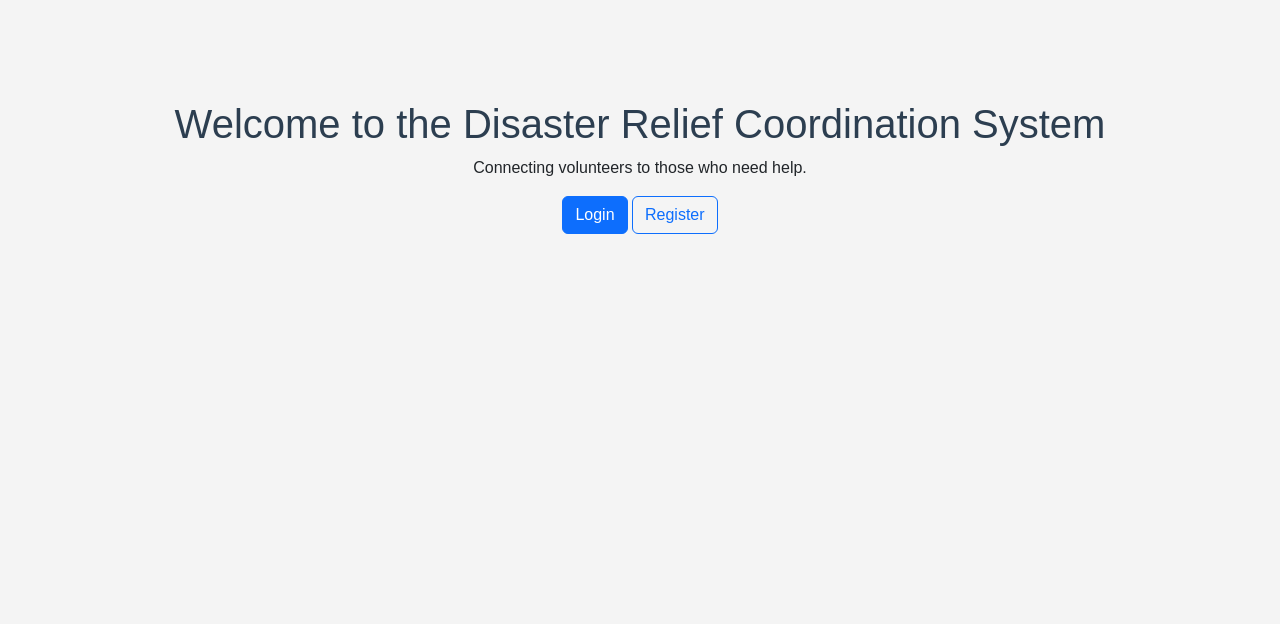
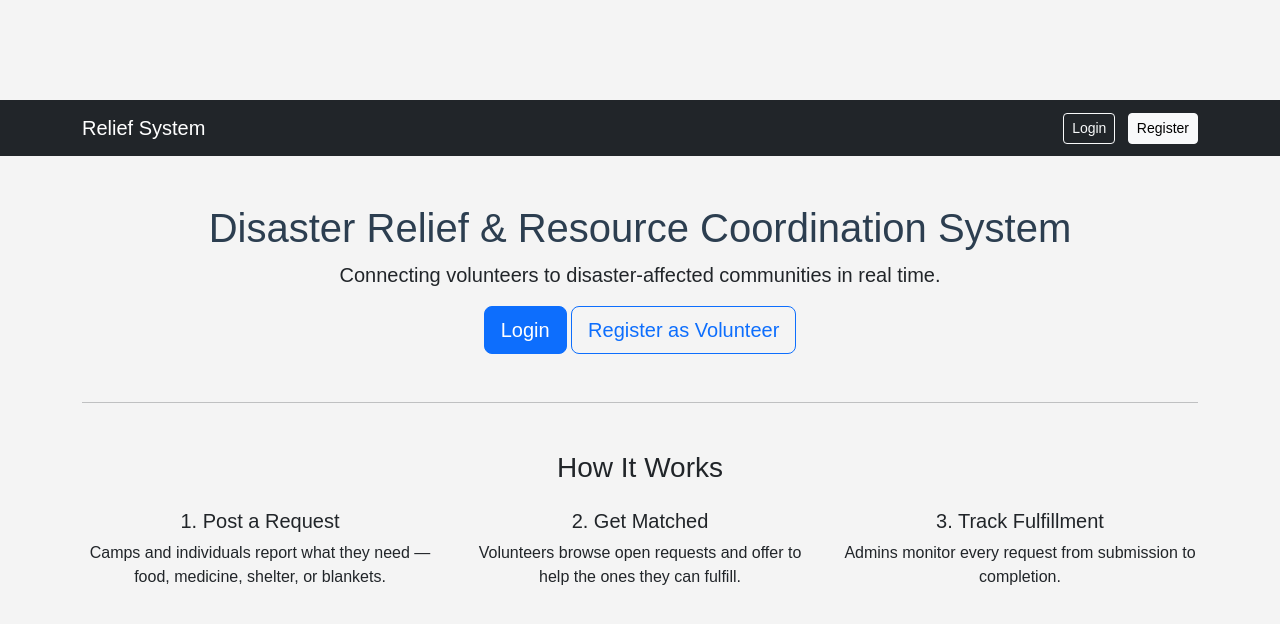
Before and after one commit to tenishchhantyal22-blip/Portfolia, a Flask app: page / in a window 1280 px wide. Shown: the top 624 px of the page. Run offline with Flask 3, Linux system fonts and the light colour scheme.

Commit message:
Day 9-12: validation, navbar polish, home page, sample data

```diff
--- a/relief_system/app.py
+++ b/relief_system/app.py
@@ -104,10 +104,15 @@
 @login_required
 def post_request():
     if request.method == "POST":
+        qty = int(request.form["quantity"])
+        if qty <= 0:
+            flash("Quantity must be greater than zero.")
+            return redirect(url_for("post_request"))
+
         new_req = Request(
             posted_by=request.form["posted_by"],
             resource_type=request.form["resource_type"],
-            quantity=int(request.form["quantity"]),
+            quantity=qty,
             location=request.form["location"],
             urgency=request.form["urgency"]
         )
--- a/relief_system/seed.py
+++ b/relief_system/seed.py
@@ -1,4 +1,3 @@
-
 from app import app
 from models import db, Request
 
@@ -8,6 +7,10 @@
         Request(posted_by="Pokhara Shelter", resource_type="Blankets", quantity=30, location="Pokhara", urgency="Medium"),
         Request(posted_by="Chitwan Medical Post", resource_type="Medicine", quantity=100, location="Chitwan", urgency="High"),
         Request(posted_by="Biratnagar Camp", resource_type="Shelter", quantity=10, location="Biratnagar", urgency="Low"),
+        Request(posted_by="Butwal Flood Relief", resource_type="Food", quantity=75, location="Butwal", urgency="High"),
+        Request(posted_by="Dharan Community Center", resource_type="Medicine", quantity=40, location="Dharan", urgency="Medium"),
+        Request(posted_by="Nepalgunj Camp", resource_type="Blankets", quantity=60, location="Nepalgunj", urgency="Low"),
+        Request(posted_by="Birgunj Relief Post", resource_type="Shelter", quantity=15, location="Birgunj", urgency="High"),
     ]
     db.session.bulk_save_objects(sample_requests)
     db.session.commit()
--- a/relief_system/templates/base.html
+++ b/relief_system/templates/base.html
@@ -6,6 +6,23 @@
     <link rel="stylesheet" href="{{ url_for('static', filename='style.css') }}">
 </head>
 <body>
+    <nav class="navbar navbar-expand-lg navbar-dark bg-dark">
+        <div class="container">
+            <a class="navbar-brand" href="{{ url_for('home') }}">Relief System</a>
+            <div>
+                {% if current_user.is_authenticated %}
+                    <a class="btn btn-outline-light btn-sm me-2" href="{{ url_for('dashboard') }}">Dashboard</a>
+                    {% if current_user.role == "admin" %}
+                        <a class="btn btn-outline-light btn-sm me-2" href="{{ url_for('admin_dashboard') }}">Admin</a>
+                    {% endif %}
+                    <a class="btn btn-outline-danger btn-sm" href="{{ url_for('logout') }}">Logout</a>
+                {% else %}
+                    <a class="btn btn-outline-light btn-sm me-2" href="{{ url_for('login') }}">Login</a>
+                    <a class="btn btn-light btn-sm" href="{{ url_for('register') }}">Register</a>
+                {% endif %}
+            </div>
+        </div>
+    </nav>
     {% block content %}{% endblock %}
 </body>
 </html>
--- a/relief_system/templates/home.html
+++ b/relief_system/templates/home.html
@@ -1,9 +1,30 @@
 {% extends "base.html" %}
 {% block content %}
 <div class="container mt-5 text-center">
-    <h1>Welcome to the Disaster Relief Coordination System</h1>
-    <p>Connecting volunteers to those who need help.</p>
-    <a href="{{ url_for('login') }}" class="btn btn-primary">Login</a>
-    <a href="{{ url_for('register') }}" class="btn btn-outline-primary">Register</a>
+    <h1>Disaster Relief & Resource Coordination System</h1>
+    <p class="lead">Connecting volunteers to disaster-affected communities in real time.</p>
+
+    {% if not current_user.is_authenticated %}
+        <a href="{{ url_for('login') }}" class="btn btn-primary btn-lg">Login</a>
+        <a href="{{ url_for('register') }}" class="btn btn-outline-primary btn-lg">Register as Volunteer</a>
+    {% endif %}
+
+    <hr class="my-5">
+
+    <h3>How It Works</h3>
+    <div class="row mt-4">
+        <div class="col-md-4">
+            <h5>1. Post a Request</h5>
+            <p>Camps and individuals report what they need — food, medicine, shelter, or blankets.</p>
+        </div>
+        <div class="col-md-4">
+            <h5>2. Get Matched</h5>
+            <p>Volunteers browse open requests and offer to help the ones they can fulfill.</p>
+        </div>
+        <div class="col-md-4">
+            <h5>3. Track Fulfillment</h5>
+            <p>Admins monitor every request from submission to completion.</p>
+        </div>
+    </div>
 </div>
 {% endblock %}
--- a/relief_system/templates/post_request.html
+++ b/relief_system/templates/post_request.html
@@ -32,7 +32,7 @@
     </div>
     <div class="mb-3">
       <label>Quantity</label>
-      <input type="number" name="quantity" class="form-control" required>
+      <input type="number" name="quantity" class="form-control" min="1" required>
     </div>
     <div class="mb-3">
       <label>Location</label>
```
